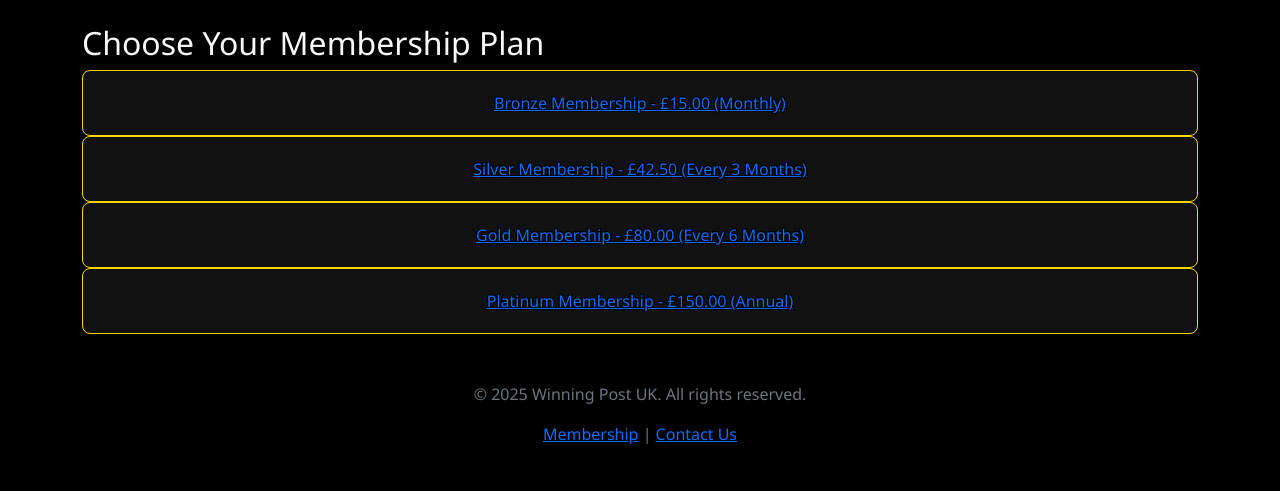
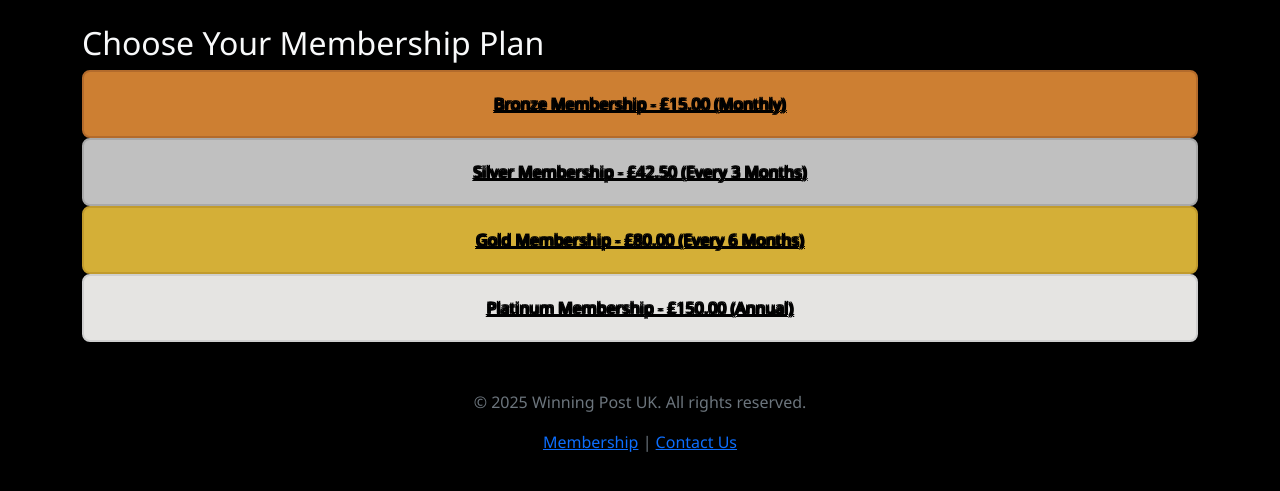
Before and after one commit to winningpostuk/winningpostuk, a Django app: page /membership/ in a window 1280 px wide. Shown: the part 145-636 px from the top of the page. Run offline with Django 5.2, Linux system fonts and the light colour scheme.

Commit message:
Restore membership box colour styling

```diff
--- a/static/css/style.css
+++ b/static/css/style.css
@@ -374,3 +374,42 @@ div.text-center a.filter-link:link,
 div.text-center a.filter-link:visited {
     color: gold !important;
 }
+
+
+/* MEMBERSHIP LEVEL BOX COLOURS */
+
+/* Bronze tier */
+.membership-box.bronze {
+    background-color: #cd7f32 !important;
+    color: #000 !important;
+    border: 2px solid #b36b2c !important;
+}
+
+/* Silver tier */
+.membership-box.silver {
+    background-color: #c0c0c0 !important;
+    color: #000 !important;
+    border: 2px solid #a9a9a9 !important;
+}
+
+/* Gold tier */
+.membership-box.gold {
+    background-color: #d4af37 !important;
+    color: #000 !important;
+    border: 2px solid #c19b2d !important;
+}
+
+/* Platinum tier */
+.membership-box.platinum {
+    background-color: #e5e4e2 !important;
+    color: #000 !important;
+    border: 2px solid #cfcfcf !important;
+}
+
+/* Hover effect */
+.membership-box:hover {
+    opacity: 0.9;
+    cursor: pointer;
+    box-shadow: 0 4px 12px rgba(255, 215, 0, 0.3);
+    transform: translateY(-3px);
+}
```
